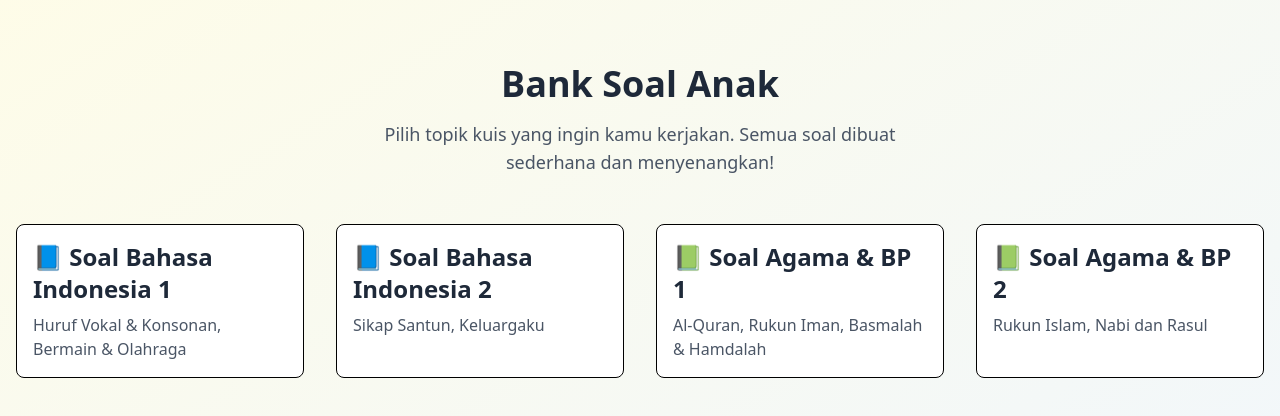
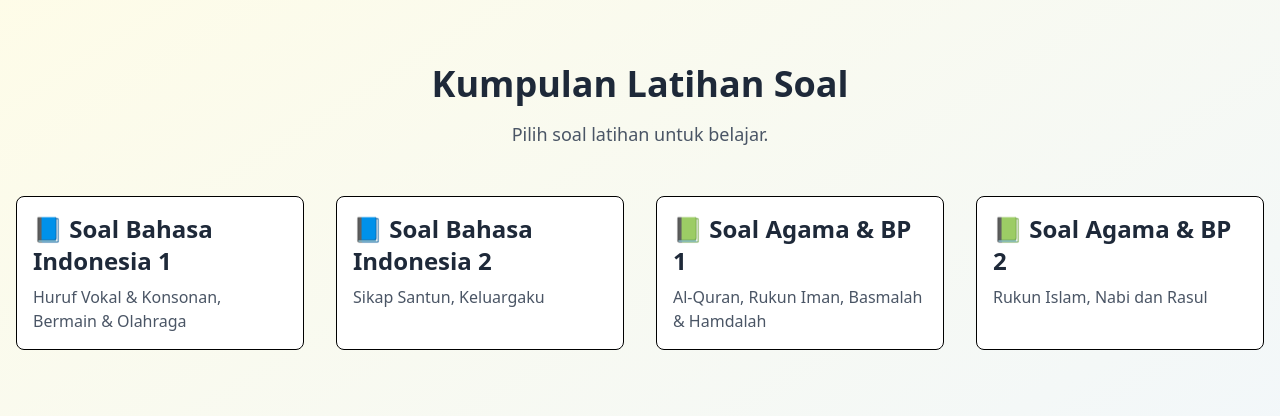
Before and after one commit to anangyoga/itsar, a Nuxt app: page / in a window 1280 px wide. Shown: the top 416 px of the page. Built offline with nearby package versions, Linux system fonts and the light colour scheme.

Commit message:
fix: change copywriting

```diff
--- a/app/components/QuizStarts.vue
+++ b/app/components/QuizStarts.vue
@@ -25,7 +25,7 @@ const start = () => {
       class="override border border-black bg-white shadow-[4px_4px_#000] rounded-xl p-6 w-full max-w-md"
     >
       <p class="text-lg mb-4">
-        Siap mengasah otakmu? 🧠
+        Siap latihan ulangan?
         <br />Ada <span class="font-bold">{{ questions.length }}</span> soal
         menunggu kamu!
       </p>
--- a/app/pages/index.vue
+++ b/app/pages/index.vue
@@ -14,11 +14,10 @@ useHead({
     class="min-h-screen bg-linear-to-br from-yellow-50 to-blue-50 py-16 px-4 flex flex-col items-center"
   >
     <h1 class="text-4xl font-extrabold mb-4 text-gray-800 text-center">
-      Bank Soal Anak
+      Kumpulan Latihan Soal
     </h1>
     <p class="text-gray-600 text-lg mb-12 text-center max-w-xl">
-      Pilih topik kuis yang ingin kamu kerjakan. Semua soal dibuat sederhana dan
-      menyenangkan!
+      Pilih soal latihan untuk belajar.
     </p>
 
     <div class="grid grid-cols-1 md:grid-cols-4 gap-8 w-full">
```
